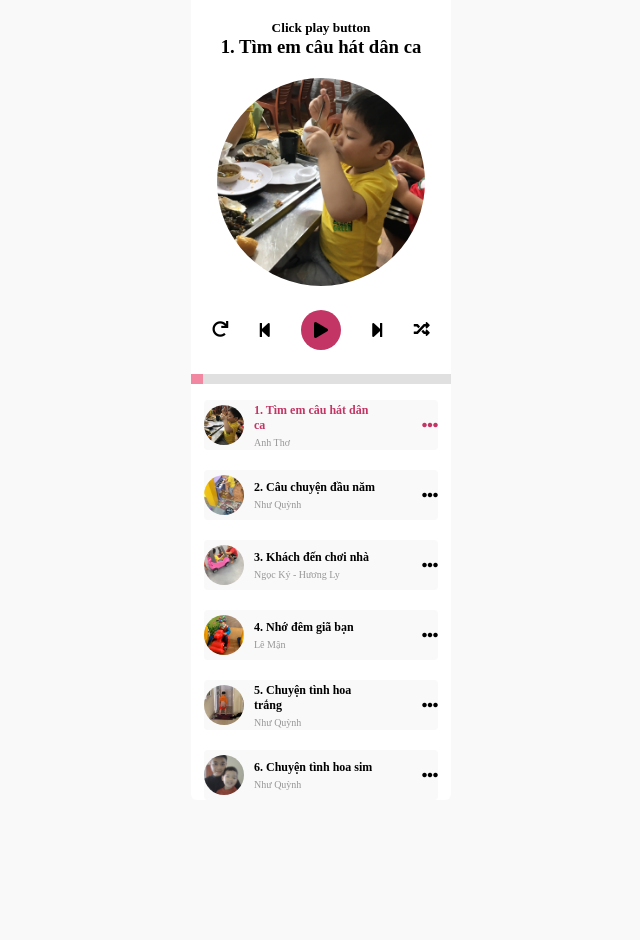
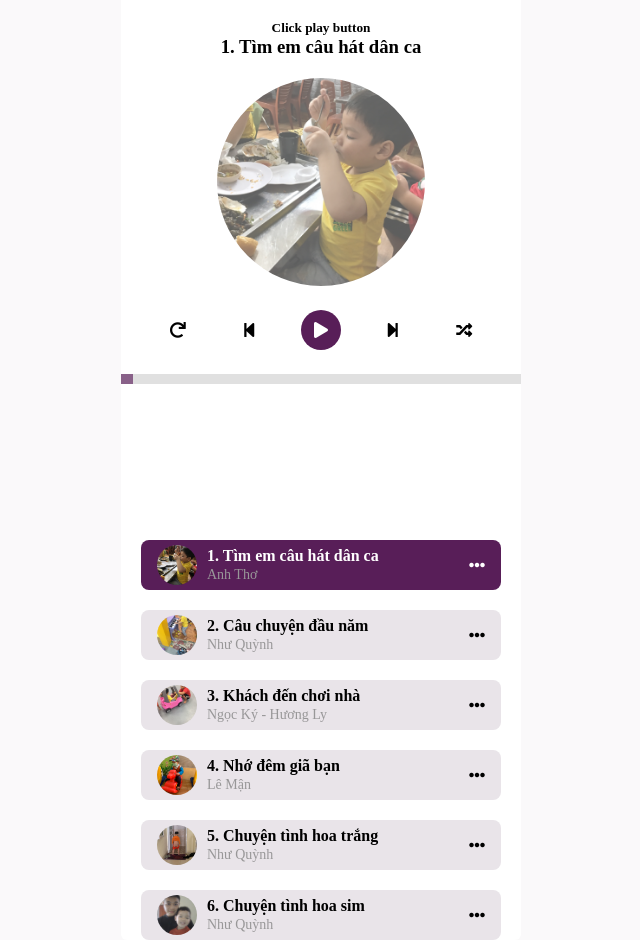
Before and after one commit to cjmax9x/tungbui.mp3.zing, a plain HTML site: page index.html in a window 1280 px wide. Shown: the whole page, without its empty margins (319-959 px from the left). Before the commit the page ends 800 px from the top, so only its background shows below. Drawn offline with Linux system fonts and the light colour scheme.

Commit message:
first commit

```diff
--- a/index.html
+++ b/index.html
@@ -119,7 +119,7 @@
             render:function(){
                 const htmls = this.songs.map((song, index) =>{
                     return `
-                    <div class="music_playlist  ${index === this.currentIndex ? 'active' : ''}" data-index = "${index}">
+                    <div class="music_playlist   ${index === this.currentIndex ? 'active-1' : ''}" data-index = "${index}">
                         <div class="playlist_image-title">
                             <div class="playlist_background">
                                 <div class="playlist_image" style="background-image: url('${song.image}');"></div>
@@ -263,7 +263,7 @@
                 }
             },
 
-
+                // Tải bài hát hiện tại
             loadCurrentSong:function(){
                 musicName.textContent = this.currentSong.name;
                 musicImage.style.backgroundImage = `url('${this.currentSong.image}')`
--- a/style.css
+++ b/style.css
@@ -7,14 +7,14 @@
       background-color:#FAF9FA ;
   }
 .music{
-    width: 260px;
+    width: 400px;
     margin:  0 auto;
     text-align: center;
     background-color: white;
     border-radius: 6px;
   }
 .music_background{
-    width: 260px;
+    width: 400px;
     text-align: center;
     margin: auto 0 ;
     position: fixed;
@@ -49,13 +49,14 @@
 
   }
   .control__btn-toggle{
-    background-color: #C23564;
+    background-color: #581e58;
     border-radius: 50%;
     height: 40px;
     width: 40px;
     display: flex;
     align-items: center;
     justify-content: center;
+    color: white;
   }
   .control__btn-toggle .icon-pause{
     display: none;
@@ -83,21 +84,22 @@
     appearance: none;
     width: 12px;
     height: 10px;
-    background-color: #EB5579;
+    background-color: #581e58;
     cursor: pointer;
   }
   .music_playlist_container{
     width: 90%;
-    padding-top: 360px;
+    padding-top: 500px;
     margin: 20px auto 0;
   }
   .music_playlist {
-    cursor: pointer;
-      border-radius: 4px;
+      padding: 0 16px;
+      cursor: pointer;
+      border-radius: 8px;
       width: 100%;
       height: 50px;
       margin-top: 20px;
-      background-color: #FAF9FA;
+      background-color: #e9e4e9;
       display: flex;
       justify-content: space-between;
       align-items: center;
@@ -122,8 +124,8 @@
     .music_stars{
         color:#989798 ;
         font-weight: 400;
-        font-size: 10px;
-        margin-top: 4px;
+        font-size: 14px;
+        margin-top: 2px;
     }
     .music_group{
         text-align: left;
@@ -136,7 +138,7 @@
         justify-content: end;
     }
     .music_name{
-        font-size: 12px;
+        font-size: 16px;
     }
    .control__btn-prev, .control__btn-forw{
       height: 30px;
@@ -147,8 +149,22 @@
       justify-content: center;
    }
     .next_prev--active:active{
-      background-color: #C23564;
+      background-color: #581e58;
+      color: white;
     }
     .active{
-      color: #C23564 ;
+      color: white;
+      background-color: #581e58;
     }
+    .active-1{
+      color: white;
+      background-color: #581e58;
+    }
+    .control__btn-random, .control__btn-repeat{
+      height: 40px;
+      width: 40px;
+      border-radius: 50%;
+      display: flex;
+      align-items: center;
+      justify-content: center;
+    }
```
